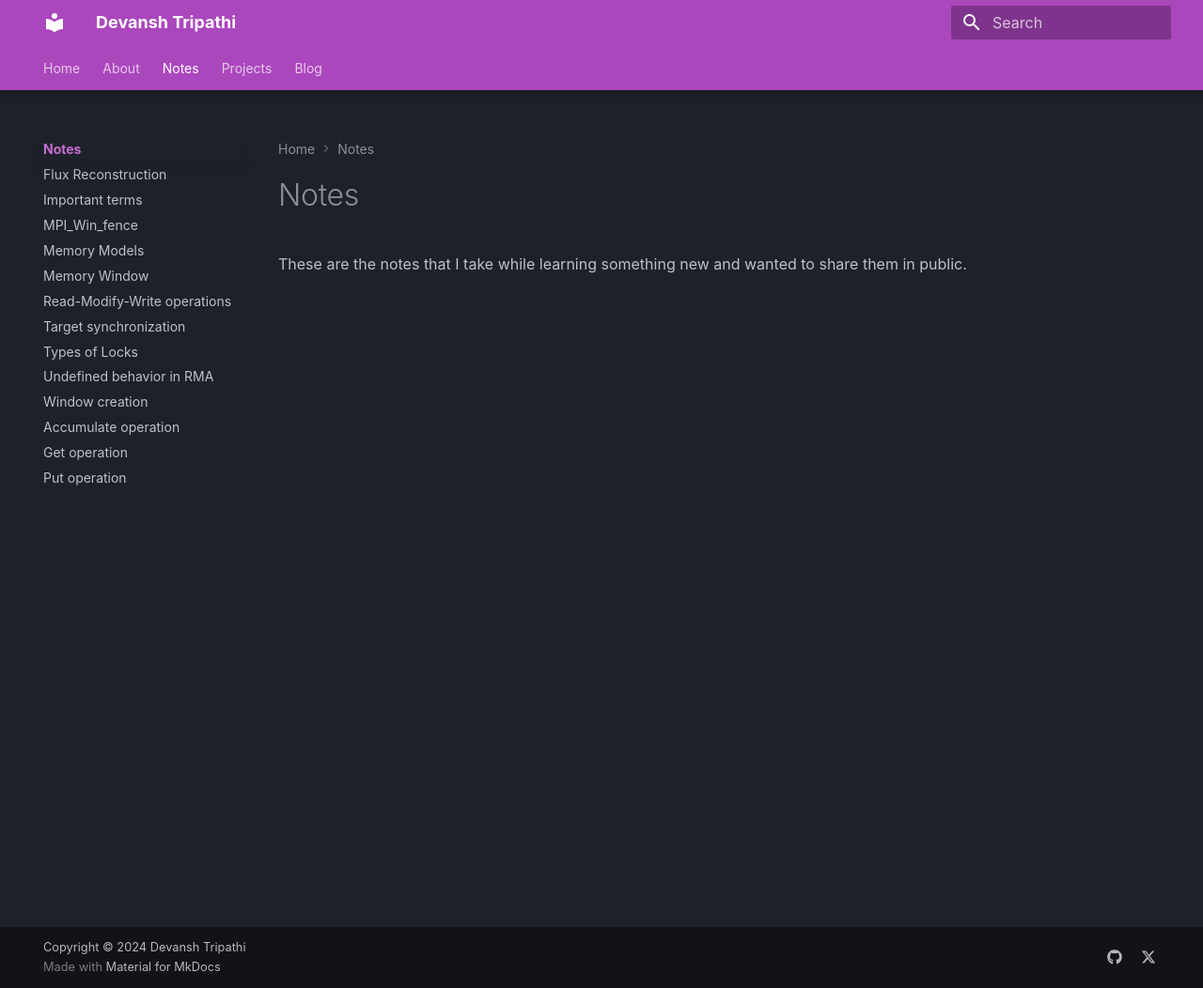
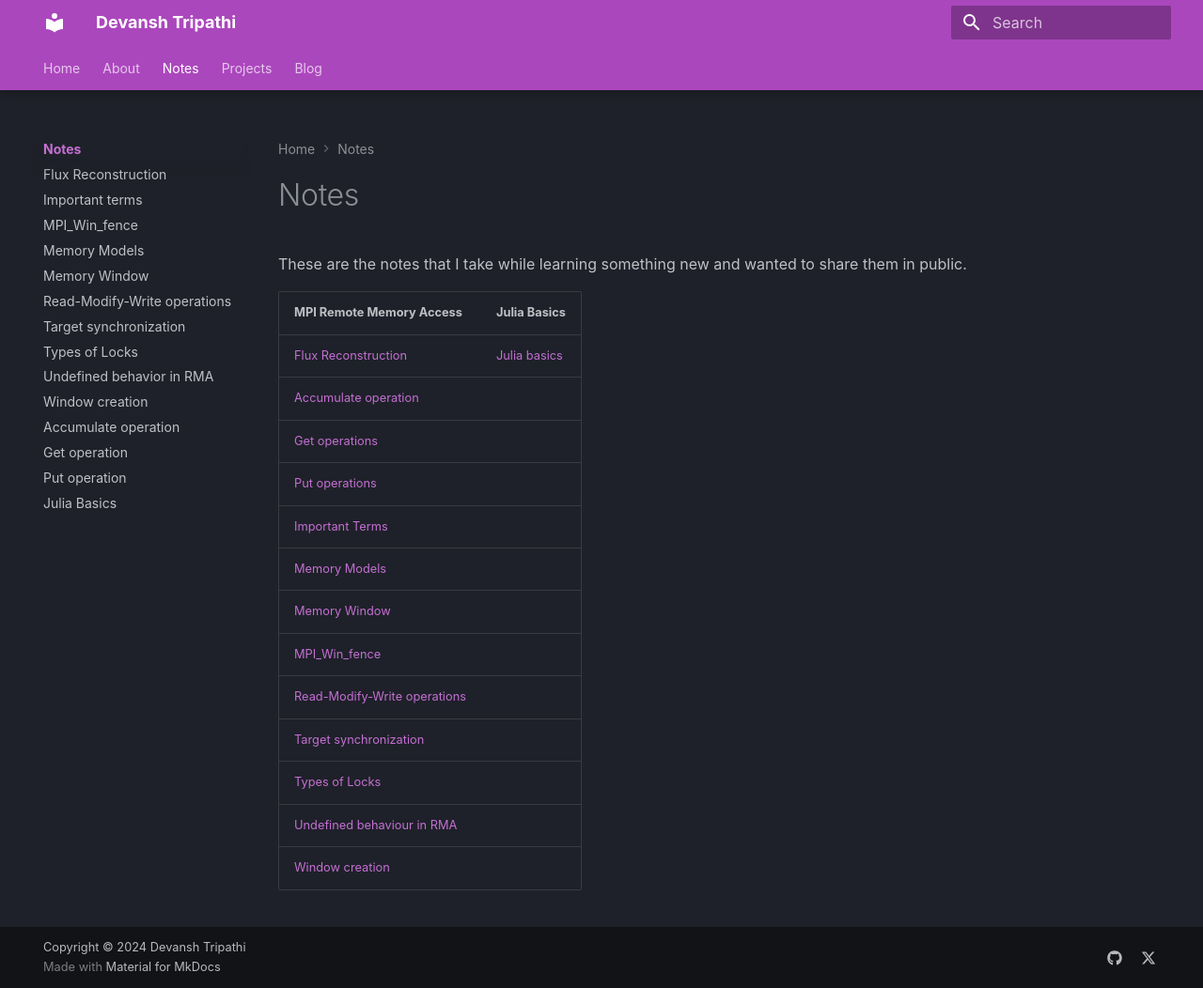
Before and after one commit to Devansh1106/devansh1106.github.io, an MkDocs documentation site: the page built from docs/notes/index.md, in a window 1280 px wide and 1052 px high. Shown: the whole window at 94% size. Built offline with MkDocs 1.6.1 and Material for MkDocs 9.7.7, drawn with Linux system fonts in a browser that asks for light colours; some web fonts are replaced.

Commit message:
Modification of Notes page

```diff
--- a/docs/notes/index.md
+++ b/docs/notes/index.md
@@ -5,4 +5,19 @@ description: These are the notes that I take while learning something new and wa
 # Notes
 These are the notes that I take while learning something new and wanted to share them in public.
 
-<!-- [Flux Reconstruction](notes/Flux-Reconstruction.md) -->
+
+|       MPI Remote Memory Access                                    |    Julia Basics                   |
+| ----------------------------------------------------------------- | --------------------------------- |
+    [Flux Reconstruction](Flux Reconstruction.md)                   |  [Julia basics](julia_basics.md)  |
+    [Accumulate operation](Accumulate operation.md)                 |                                   |
+    [Get operations](Get operation.md)                              |
+    [Put operations](Put operation.md)                              |
+    [Important Terms](Important terms.md)                           |
+    [Memory Models](Memory Models.md)                               |
+    [Memory Window](Memory Window.md)                               |
+    [MPI_Win_fence](MPI_Win_fence.md)                               |
+    [Read-Modify-Write operations](Read-Modify-Write operations.md) |
+    [Target synchronization](Target synchronization.md)             |
+    [Types of Locks](Types of Locks.md)                             |
+    [Undefined behaviour in RMA](Undefined behaviour in RMA.md)     |
+    [Window creation](Window creation.md)                           |
--- a/mkdocs.yml
+++ b/mkdocs.yml
@@ -80,11 +80,12 @@ nav:
     - notes/Read-Modify-Write operations.md
     - notes/Target synchronization.md
     - notes/Types of Locks.md
-    - notes/Undefined behavior in RMA.md
+    - notes/Undefined behaviour in RMA.md
     - notes/Window creation.md
-    - notes/`Accumulate` operation.md
-    - notes/`Get` operation.md
-    - notes/`Put` operation.md
+    - notes/Accumulate operation.md
+    - notes/Get operation.md
+    - notes/Put operation.md
+    - notes/julia_basics.md
   - Projects:
     - projects/index.md
   - Blog:
```
Also changed, not shown: docs/notes/julia_basics.md (+1 -1 lines), docs/notes/Accumulate operation.md (renamed from docs/notes/`Accumulate` operation.md), docs/notes/Get operation.md (renamed from docs/notes/`Get` operation.md), docs/notes/Put operation.md (renamed from docs/notes/`Put` operation.md), docs/notes/Undefined behaviour in RMA.md (renamed from docs/notes/Undefined behavior in RMA.md).
